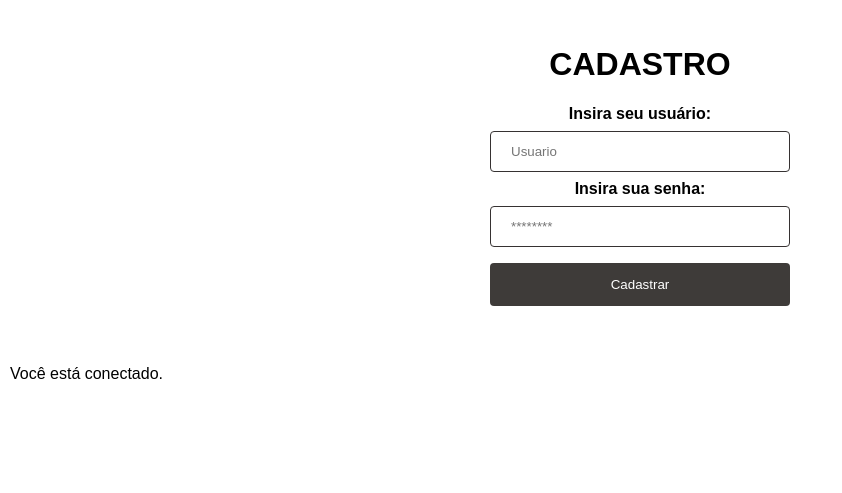
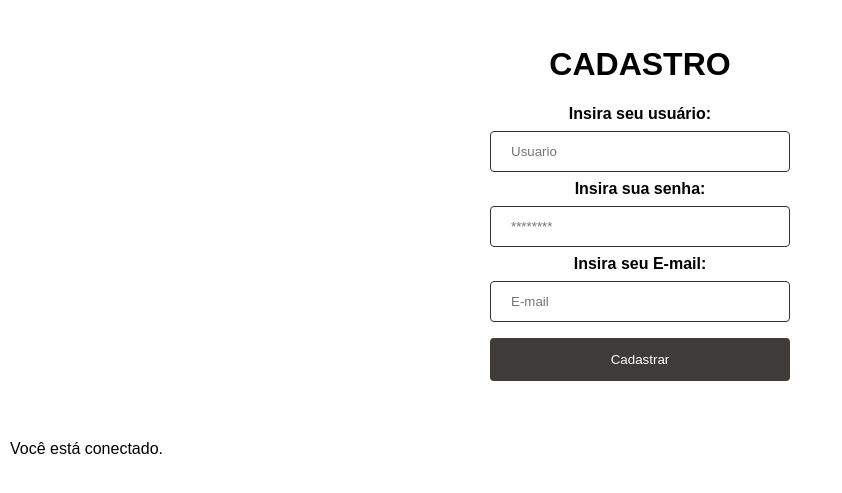
Before and after one commit to alanvaller13/SENAC-ProjetoIntegrador, a PHP site: page /CadastroUsuario.php in a window 1280 px wide. Shown: the top 493 px of the page, without its empty margins (0-842 px from the left). Run offline with PHP 8.4, Linux system fonts and the light colour scheme; the visitor is signed in with stand-in values (Sample User, id 1); some libraries are stand-ins or nearby versions.

Commit message:
add Email no cadastro de Usuario e styleLogin

```diff
--- a/CSS/styleLogin.css
+++ b/CSS/styleLogin.css
@@ -30,7 +30,8 @@ label {
 }
 
 input[type=text],
-input[type=password] {
+input[type=password],
+input[type=email]{
     width: 100%;
     padding: 12px 20px;
     margin: 8px 0;
--- a/CadastroUsuario.php
+++ b/CadastroUsuario.php
@@ -36,6 +36,8 @@
             <input type="text" id=username name="username" required placeholder="Usuario"/>
             <label for="senha">Insira sua senha: </label>
             <input type="password" id=password name="password" required placeholder="********"/>
+            <label for="email">Insira seu E-mail: </label>
+            <input type="email" id="email" name="email" required placeholder="E-mail"/>
             <input type="submit" value="Cadastrar" />
             <br>
             <br>
@@ -51,10 +53,11 @@
     if($_SERVER['REQUEST_METHOD'] == "POST"){
         $usuario = $_POST['username'];
         $senha = $_POST['password'];
+        $email =$_POST ['email'];
 
-        $sql = "INSERT INTO usuario (nome,senha) VALUES (?,?)";
+        $sql = "INSERT INTO usuario (nome,senha,email) VALUES (?,?,?)";
         $insert = $conn -> prepare($sql);
-        $insert->bind_param("ss",$usuario, $senha);
+        $insert->bind_param("sss",$usuario, $senha, $email);
 
         if($insert -> execute()){
             echo '<script> mensagemSucesso(); </script>';
```
